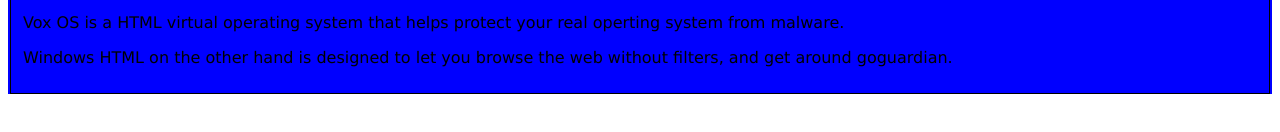
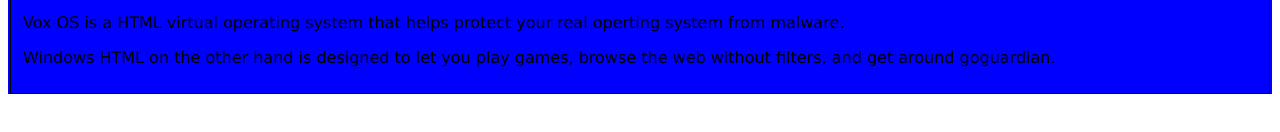
Before and after one commit to Villagerjj/Windows-HTML, a plain HTML site: page login/start/Apps/About_Vox/AboutVox.html in a window 1280 px wide. Shown: the part 558-690 px from the top of the page. Drawn offline with Linux system fonts and the light colour scheme; no server answers.

Commit message:
Updated a bunch of stuff

```diff
--- a/login/start/Apps/About_Vox/AboutVox.html
+++ b/login/start/Apps/About_Vox/AboutVox.html
@@ -29,7 +29,7 @@
   <p>Windows HTML is based on Vox OS</p>
  <p>Accronym : Virtual Operator X Operating System(Vox OS)</p>
   <p>Vox OS is a HTML virtual operating system that helps protect your real operting system from malware.</p>
-  <p>Windows HTML on the other hand is designed to let you browse the web without filters, and get around goguardian.</p>
+  <p>Windows HTML on the other hand is designed to let you play games, browse the web without filters, and get around goguardian.</p>
  </fieldset>
   </div>
 <script src="Info/SysInfo.js" ></script>
```
Also changed, not shown: login/start/start.html (+1 -1 lines).
